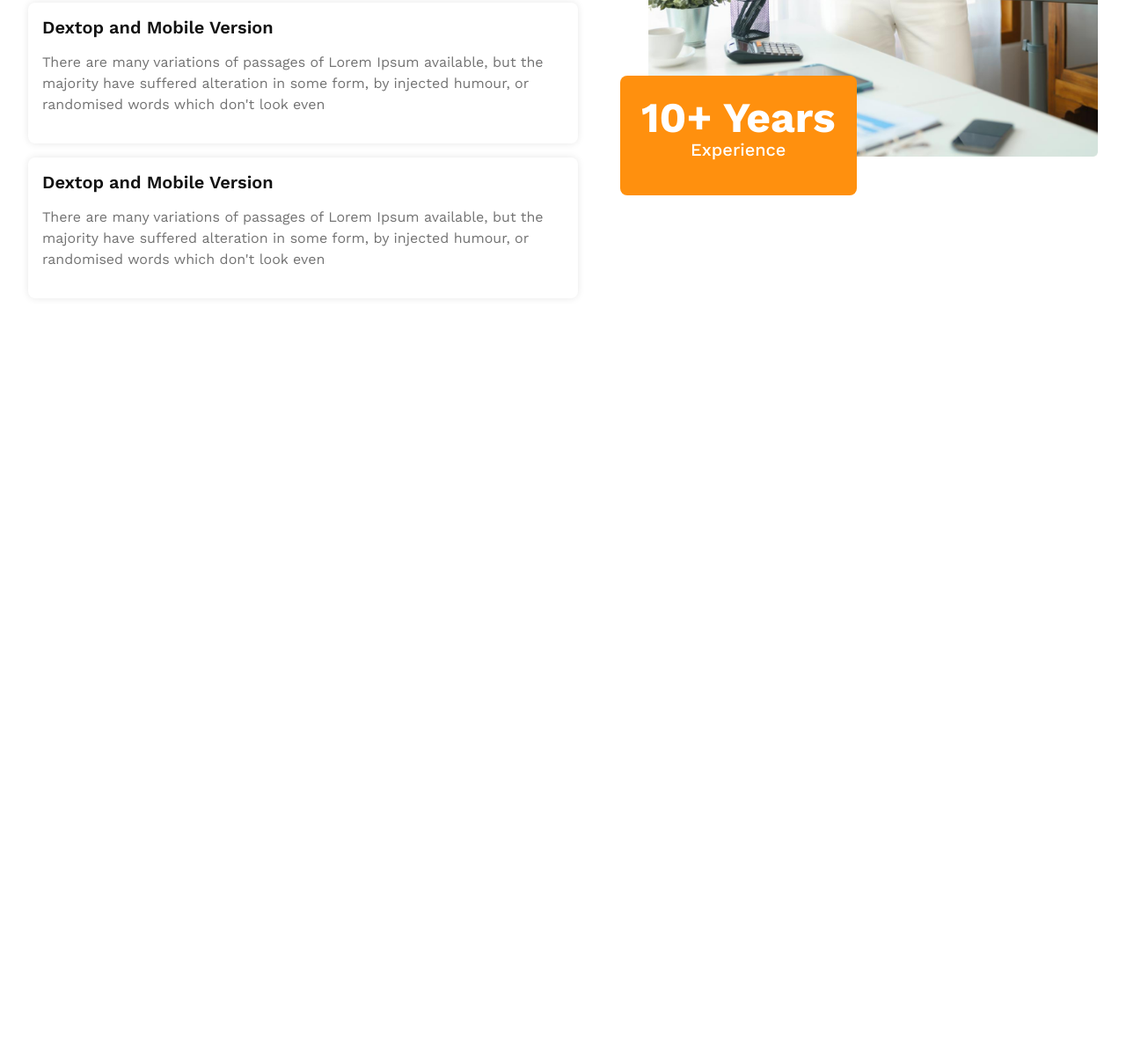
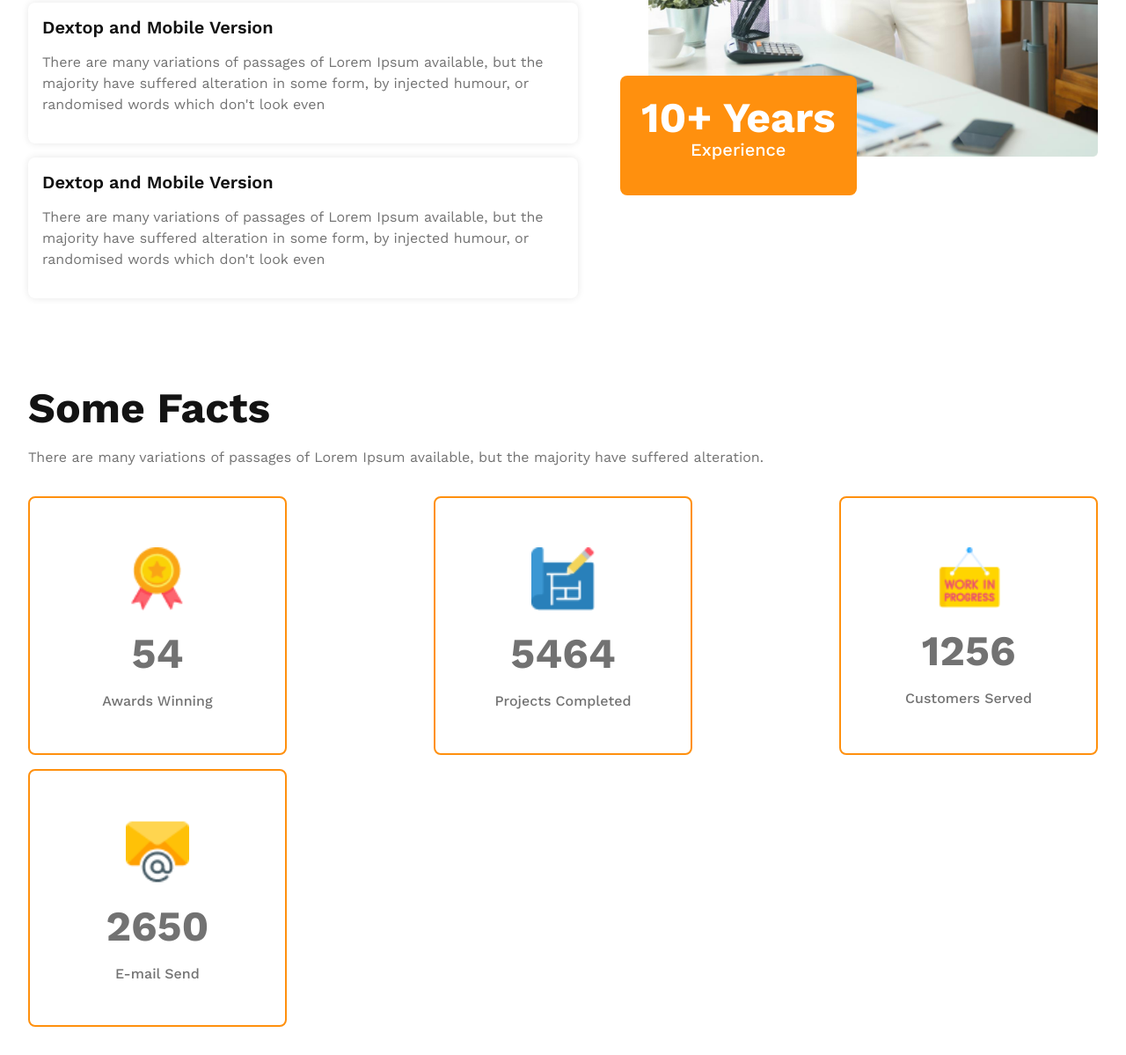
Before and after one commit to apuchandradas5568/g3-architect-website, a plain HTML site: page index.html in a window 1280 px wide. Shown: the part 2439-3638 px from the top of the page at 88% size. Before the commit the page ends 2874 px from the top, so only its background shows below. Drawn offline with nearby package versions, Linux system fonts and the light colour scheme.

Commit message:
added some facts section

```diff
--- a/assets/styles/styles.css
+++ b/assets/styles/styles.css
@@ -180,6 +180,7 @@ header .banner_section_img img {
 
 
 /* love and Joy Section */
+
 .love_joy_sec {
     display: flex;
     align-items: center;
@@ -239,7 +240,48 @@ header .banner_section_img img {
 }
 
 
+/* some facts section */
+.some_facts_section .dec_text {
+    width: 80%;
+}
 
+.some_facts_section .box_container {
+    display: flex;
+    align-items: center;
+    justify-content: space-between;
+    flex-wrap: wrap;
+    gap: 1rem;
+    margin: 2rem auto;
+    text-align: center;
+}
+
+
+.some_facts_section .box_container .box {
+    border: .125rem solid var(--c1);
+    border-radius: .5rem;
+    padding: 1.5rem;
+    color: var(--c4);
+    font-weight: 600;
+    width: 241.831px;
+    height: 241.831px;
+
+}
+
+.some_facts_section .box_container .box img {
+    margin: 2rem auto auto auto;
+    width: 30%;
+
+}
+
+.some_facts_section .box_container .box h2 {
+    margin: 1rem auto 0;
+    font-size: 3rem;
+}
+
+.some_facts_section .box_container .box h4 {
+    margin-top: 1rem;
+    font-weight: 500;
+}
 
 
 
--- a/index.html
+++ b/index.html
@@ -90,6 +90,38 @@
                 </div>
             </section>
 
+
+            <section class="some_facts_section">
+                <h2 class="sec_title">Some Facts</h2>
+                <p class="dec_text">There are many variations of passages of Lorem Ipsum available, but the majority have suffered alteration.</p>
+
+                <div class="box_container">
+                    <div class="box">
+                        <img src="./assets/images/icons/ribon.png" alt="">
+                        <h2>54</h2>
+                        <h4>Awards Winning</h4>
+                    </div>
+                    <div class="box">
+                        <img src="./assets/images/icons/projects.png" alt="">
+                        <h2>5464</h2>
+                        <h4>Projects Completed</h4>
+                    </div>
+                    <div class="box">
+                        <img src="./assets/images/icons/customers.png" alt="">
+                        <h2>1256</h2>
+                        <h4>Customers Served</h4>
+                    </div>
+                    <div class="box">
+                        <img src="./assets/images/icons/email.png" alt="">
+                        <h2>2650</h2>
+                        <h4>E-mail Send</h4>
+                    </div>
+                </div>
+            </section>
+
+
+
+
         </div>
     </main>
     <!-- Footer Part -->
```
